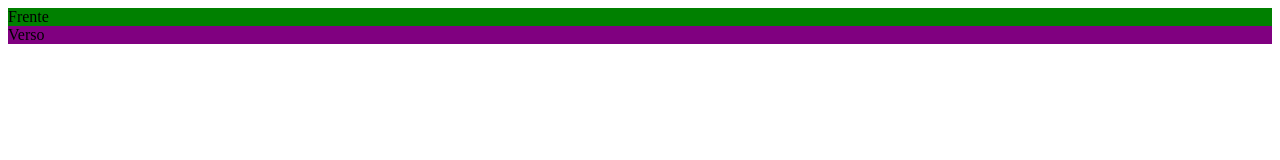
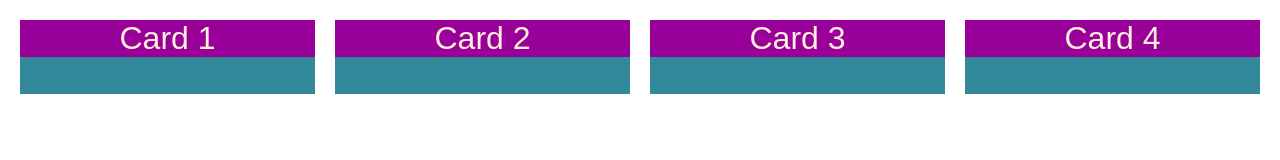
Before and after one commit to leofavre/memory-game-elements, a website: page packages/flip-card/public/index.html in a window 1280 px wide. Drawn offline with Linux system fonts and the light colour scheme.

Commit message:
refactor: Implements the flip card component

```diff
--- a/packages/flip-card/public/index.css
+++ b/packages/flip-card/public/index.css
@@ -1,12 +1,33 @@
-flip-card {
-  width: 300px;
-  height: 400px;
+html {
+  -webkit-font-smoothing: antialiased;
+  -moz-osx-font-smoothing: grayscale;
 }
 
-flip-card div {
-  background: green;
+body {
+  display: grid;
+  grid-template-columns: repeat(4, 1fr);
+  grid-gap: 20px;
+  margin: 20px;
 }
 
-flip-card div:nth-child(2) {
-  background: purple;
+.front,
+.back {
+  display: flex;
+  width: 100%;
+  height: 100%;
+  cursor: default;
 }
+
+.front {
+  background: #909;
+  color: #fed;
+  font-size: 32px;
+  font-family: sans-serif;
+  justify-content: center;
+  align-items: center;
+
+}
+
+.back {
+  background: #389;
+}
--- a/packages/flip-card/public/index.html
+++ b/packages/flip-card/public/index.html
@@ -9,8 +9,20 @@
 </head>
 <body>
   <flip-card>
-    <div slot="front">Frente</div>
-    <div slot="back">Verso</div>
+    <div class="front" slot="front">Card 1</div>
+    <div class="back"></div>
+  </flip-card>
+  <flip-card revealed>
+    <div class="front" slot="front">Card 2</div>
+    <div class="back"></div>
+  </flip-card>
+  <flip-card>
+    <div class="front" slot="front">Card 3</div>
+    <div class="back"></div>
+  </flip-card>
+  <flip-card>
+    <div class="front" slot="front">Card 4</div>
+    <div class="back"></div>
   </flip-card>
 </body>
 </html>
```
Also changed, not shown: packages/flip-card/src/component/FlipCard.css (+21 -20 lines), packages/flip-card/src/component/FlipCard.js (+5 -5 lines), packages/flip-card/src/component/FlipCardView.js (+3 -5 lines).
